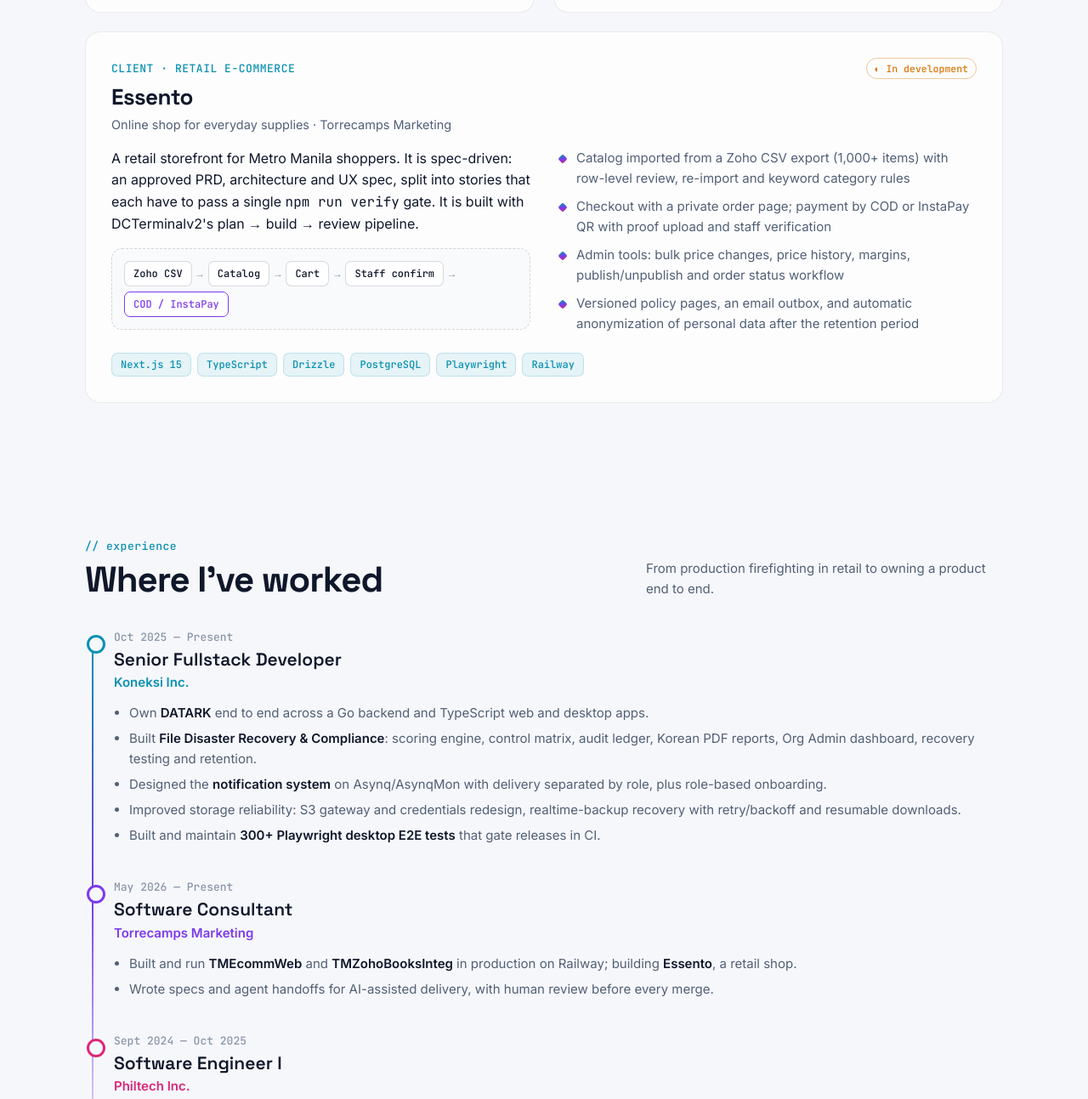
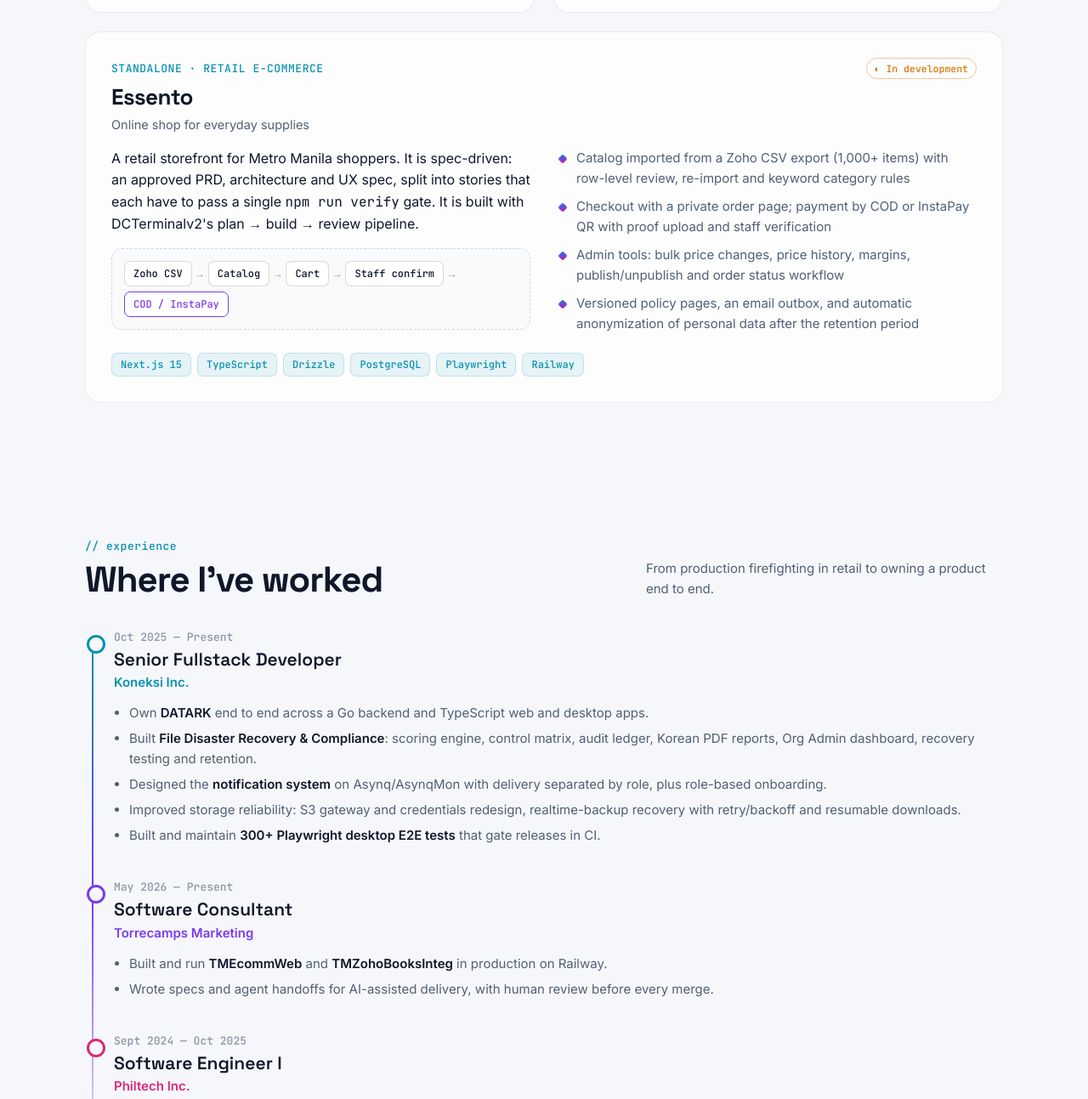
Before and after one commit to jtfrancisco0121/jtfrancisco0121.github.io, a plain HTML site: page index.html in a window 1280 px wide. Shown: the part 2153-3446 px from the top of the page at 85% size. Drawn offline with Linux system fonts and the light colour scheme.

Commit message:
Present Essento as a standalone product
Co-Authored-By: Claude Opus 5.5 <noreply@anthropic.com>
Claude-Session: https://claude.ai/code/session_01DKJKfqsbpNT3gtUcXrA5Nu

```diff
--- a/index.html
+++ b/index.html
@@ -325,9 +325,9 @@ html:not(.js) .term-body .l{opacity:1}
       </article>
       <article class="card wide reveal">
         <span class="spot"></span>
-        <div class="card-top"><span class="kicker">CLIENT · RETAIL E-COMMERCE</span><span class="badge dev">◐ In development</span></div>
+        <div class="card-top"><span class="kicker">STANDALONE · RETAIL E-COMMERCE</span><span class="badge dev">◐ In development</span></div>
         <h3>Essento</h3>
-        <div class="sub">Online shop for everyday supplies · Torrecamps Marketing</div>
+        <div class="sub">Online shop for everyday supplies</div>
         <div class="wide-body">
           <div>
             <p>A retail storefront for Metro Manila shoppers. It is spec-driven: an approved PRD, architecture and UX spec, split into stories that each have to pass a single <span class="mono">npm run verify</span> gate. It is built with DCTerminalv2's plan → build → review pipeline.</p>
@@ -368,7 +368,7 @@ html:not(.js) .term-body .l{opacity:1}
         <h3>Software Consultant</h3>
         <div class="co">Torrecamps Marketing</div>
         <ul>
-          <li>Built and run <strong>TMEcommWeb</strong> and <strong>TMZohoBooksInteg</strong> in production on Railway; building <strong>Essento</strong>, a retail shop.</li>
+          <li>Built and run <strong>TMEcommWeb</strong> and <strong>TMZohoBooksInteg</strong> in production on Railway.</li>
           <li>Wrote specs and agent handoffs for AI-assisted delivery, with human review before every merge.</li>
         </ul>
       </div>
```
Also changed, not shown: 1 other file.
